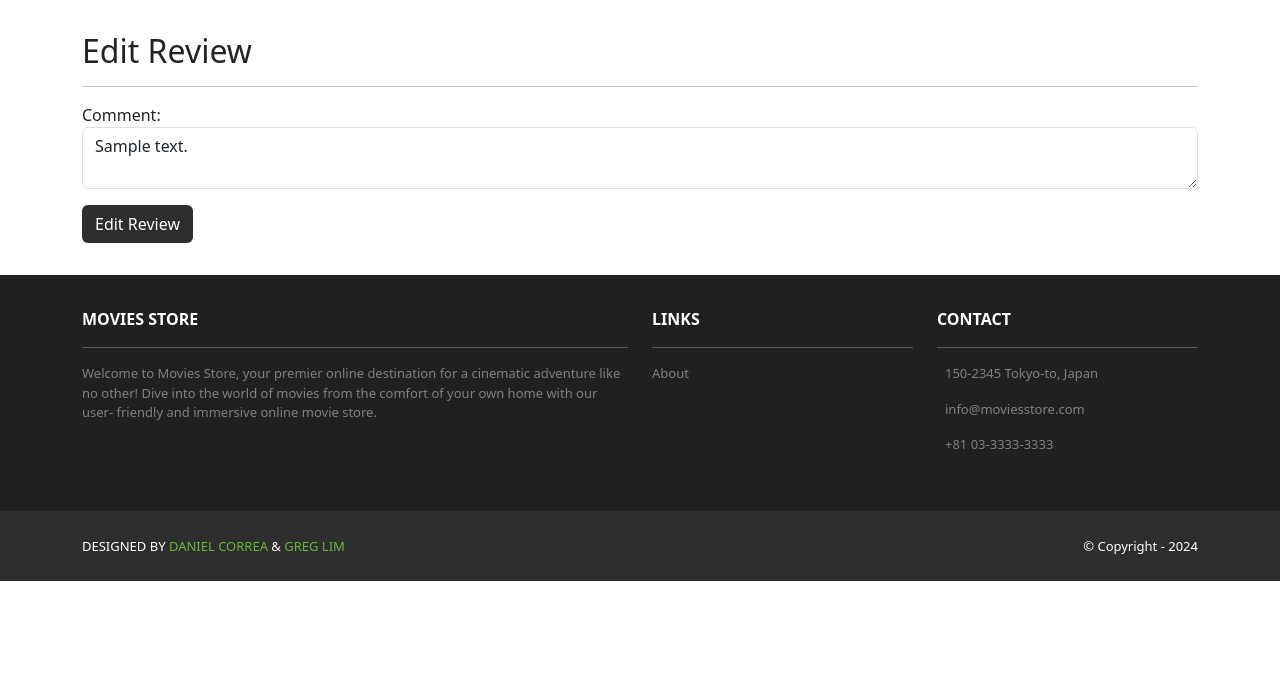
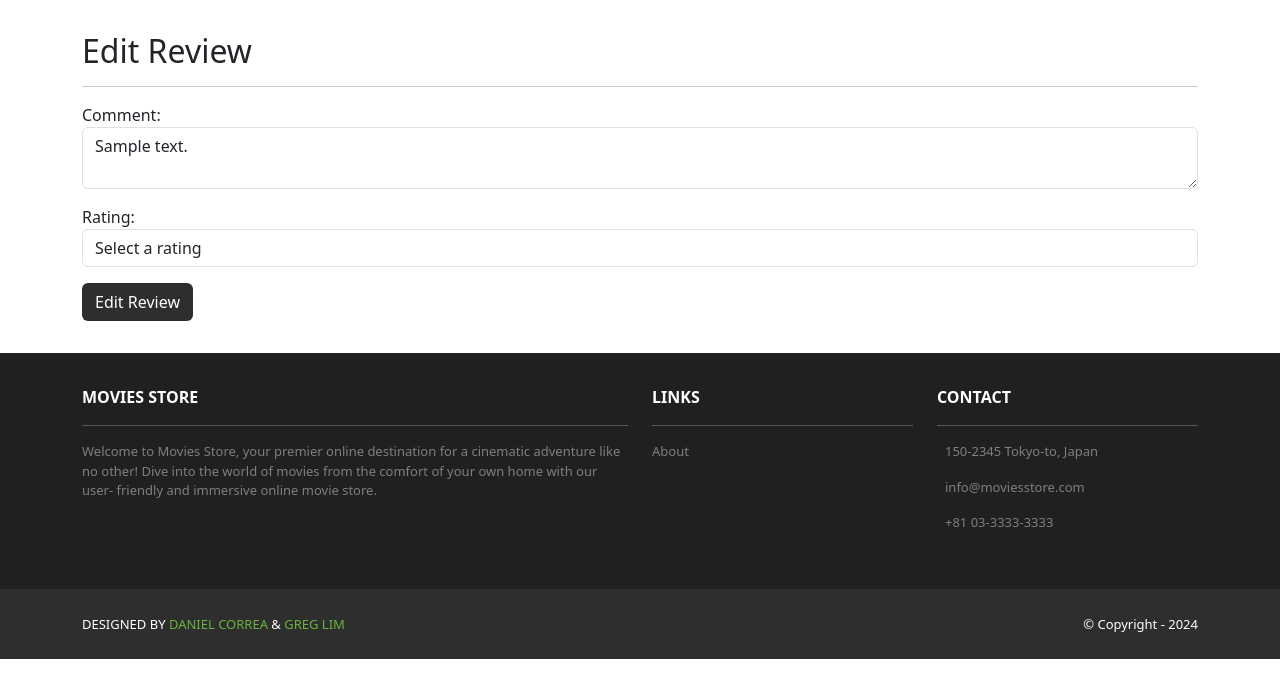
Before and after one commit to fenais/movie-store, a Django app: page /movies/1/review/1/edit/ in a window 1280 px wide. Shown: the part 82-780 px from the top of the page. Run offline with Django 5.2, Linux system fonts and the light colour scheme; a user stored in the database is signed in; tables that the repository leaves empty hold one stand-in row (values such as "Sample post"); parts of the project's set-up code (start-up, migrations or seed data) failed here and were passed over; some libraries are stand-ins or nearby versions; some web fonts are replaced.

Commit message:
working demo

```diff
--- a/movies/templates/movies/edit_review.html
+++ b/movies/templates/movies/edit_review.html
@@ -12,6 +12,17 @@
                         <label for="comment">Comment:</label>
                         <textarea name="comment" required class="form-control" id="comment">{{ template_data.review.comment }}</textarea>
                     </p>
+                    <p>
+                                            <label for="rating">Rating:</label>
+                                            <select name="rating" id="rating" class="form-control" required>
+                                                <option value="">Select a rating</option>
+                                                <option value="1">1 Star</option>
+                                                <option value="2">2 Stars</option>
+                                                <option value="3">3 Stars</option>
+                                                <option value="4">4 Stars</option>
+                                                <option value="5">5 Stars</option>
+                                            </select>
+                                        </p>
                     <div class="text-start">
                         <button type="submit" class="btn bg-dark text-white">Edit Review
                         </button>
--- a/movies/templates/movies/show.html
+++ b/movies/templates/movies/show.html
@@ -52,7 +52,6 @@
                                 {% endif %}
                             {% endfor %}
                         </p>
-
                         {% if review.comment %}
                             <p class="card-text">{{ review.comment }}</p>
                         {% endif %}
@@ -89,7 +88,6 @@
 
                                     <form method="POST" action="{% url 'movies.create_review' id=template_data.movie.id %}">
                                         {% csrf_token %}
-
                                         <p>
                                             <label for="rating">Rating:</label>
                                             <select name="rating" id="rating" class="form-control" required>
@@ -101,7 +99,6 @@
                                                 <option value="5">5 Stars</option>
                                             </select>
                                         </p>
-
                                         <p>
                                             <label for="comment">Comment (optional):</label>
                                             <textarea name="comment" class="form-control" id="comment"></textarea>
--- a/movies/views.py
+++ b/movies/views.py
@@ -24,10 +24,15 @@ def show(request, id):
 
 @login_required
 def create_review(request, id):
-    if request.method == 'POST' and request.POST['comment'] != '':
-        movie = Movie.objects.get(id=id)
-        review = Review()
-        review.comment = request.POST['comment']
+    if request.method == 'POST':
+        movie = get_object_or_404(Movie, id=id)
+        review = Review.objects.filter(user=request.user, movie=movie).first()
+        if review is None:
+            review = Review()
+            review.user = request.user
+            review.movie = movie
+        review.rating = request.POST['rating']
+        review.comment = request.POST.get('comment', '')
         review.movie = movie
         review.user = request.user
         review.save()
@@ -46,9 +51,10 @@ def edit_review(request, id, review_id):
         template_data['review'] = review
         return render(request, 'movies/edit_review.html',
             {'template_data': template_data})
-    elif request.method == 'POST' and request.POST['comment'] != '':
+    elif request.method == 'POST':
         review = Review.objects.get(id=review_id)
-        review.comment = request.POST['comment']
+        review.comment = request.POST.get('comment', '')
+        review.rating = request.POST['rating']
         review.save()
         return redirect('movies.show', id=id)
     else:
```
